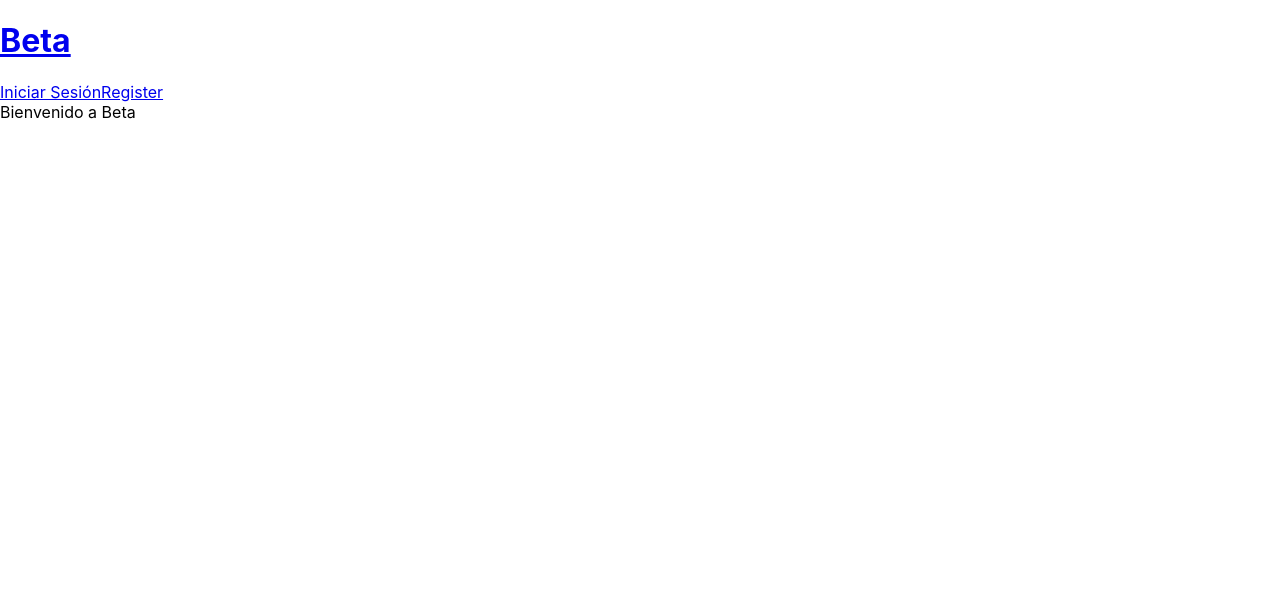
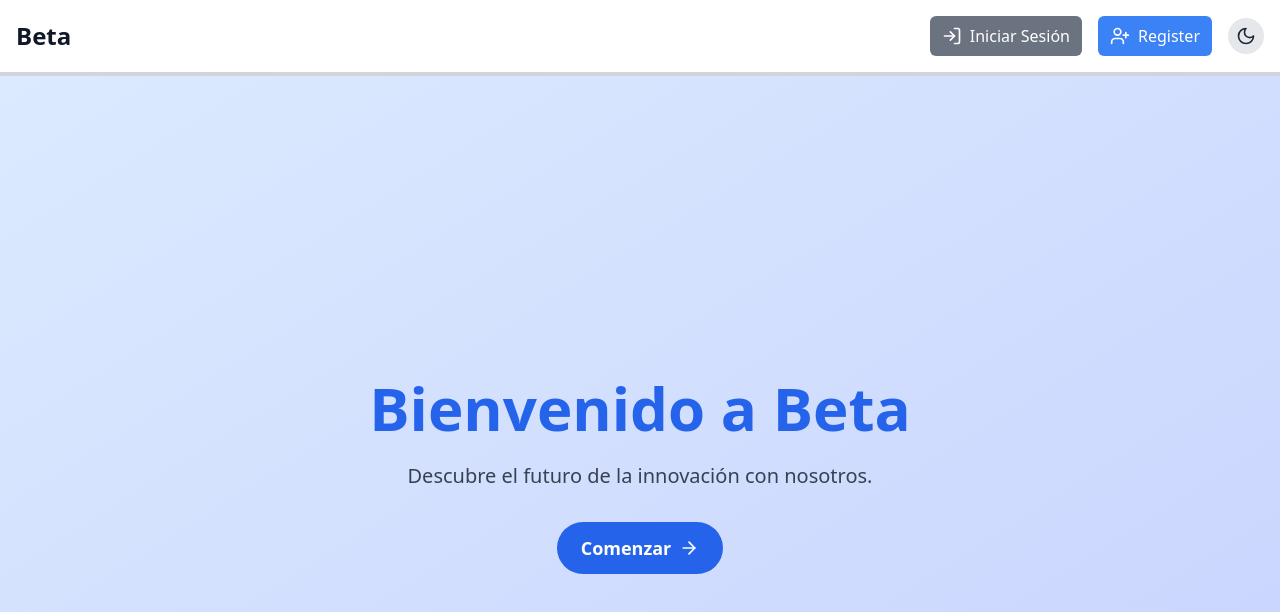
Before and after one commit to jonathan1173/__Beta-Frontend, a React (Create React App) app: page / in a window 1280 px wide. Shown: the top 612 px of the page. Built offline with nearby package versions, Linux system fonts and the light colour scheme.

Commit message:
estilizando el navbar,login y register

```diff
--- a/package.json
+++ b/package.json
@@ -11,6 +11,7 @@
     "lucide": "^0.456.0",
     "lucide-react": "^0.456.0",
     "motion": "^11.11.15",
+    "next-themes": "^0.4.3",
     "react": "^18.3.1",
     "react-dom": "^18.3.1",
     "react-router-dom": "^6.28.0",
@@ -40,5 +41,8 @@
       "last 1 firefox version",
       "last 1 safari version"
     ]
+  },
+  "devDependencies": {
+    "tailwindcss": "^3.4.14"
   }
 }
--- a/src/App.js
+++ b/src/App.js
@@ -1,6 +1,7 @@
 import React from 'react';
 import { BrowserRouter, Routes, Route } from 'react-router-dom';
 import { AuthProvider } from './contexts/AuthContext';
+import { DarkModeProvider } from './contexts/DarkModeContext';
 import Dashboard from './Pages/Dashboard';
 import Register from './Pages/Register';
 import Login from './Pages/login';
@@ -11,6 +12,7 @@ import Home from './Pages/Home';
 function App() {
   return (
     <BrowserRouter>
+      <DarkModeProvider>
         <AuthProvider>
           <NavBar />
           <Routes>
@@ -24,6 +26,7 @@ function App() {
             </Route>
           </Routes>
         </AuthProvider>
+      </DarkModeProvider>
     </BrowserRouter>
   );
 }
--- a/src/Pages/Dashboard.js
+++ b/src/Pages/Dashboard.js
@@ -1,11 +1,9 @@
 import React from 'react';
-import LogoutButton from '../components/LogoutButton';
 
 const Dashboard = () => {
   return (
     <div>
       <h1>Dashboard</h1>
-      <LogoutButton />
     </div>
   );
 };
--- a/src/Pages/Home.js
+++ b/src/Pages/Home.js
@@ -1,7 +1,44 @@
-export default function Home(){
-    return(
-        <div>
-            Bienvenido a Beta
-        </div>
-    )
+import React from 'react'
+import { motion } from 'framer-motion'
+import { ArrowRight } from 'lucide-react'
+import {Link } from 'react-router-dom'
+
+export default function Home() {
+  return (
+    <div className="min-h-screen bg-gradient-to-br from-blue-100 to-indigo-200 dark:from-gray-900 dark:to-indigo-950 flex items-center justify-center px-4">
+      <motion.div
+        initial={{ opacity: 0, y: -20 }}
+        animate={{ opacity: 1, y: 0 }}
+        transition={{ duration: 0.8 }}
+        className="text-center"
+      >
+        <motion.h1
+          className="text-4xl md:text-6xl font-bold text-blue-600 dark:text-blue-400 mb-6"
+          initial={{ scale: 0.5 }}
+          animate={{ scale: 1 }}
+          transition={{ delay: 0.2, type: 'spring', stiffness: 120 }}
+        >
+          Bienvenido a Beta
+        </motion.h1>
+        <motion.p
+          className="text-xl text-gray-700 dark:text-gray-300 mb-8"
+          initial={{ opacity: 0 }}
+          animate={{ opacity: 1 }}
+          transition={{ delay: 0.5 }}
+        >
+          Descubre el futuro de la innovación con nosotros.
+        </motion.p>
+        <motion.div
+          initial={{ opacity: 0, y: 20 }}
+          animate={{ opacity: 1, y: 0 }}
+          transition={{ delay: 0.8 }}
+        >
+          <Link to="/login" className="inline-flex items-center px-6 py-3 text-lg font-semibold text-white bg-blue-600 rounded-full hover:bg-blue-700 transition-colors duration-300">
+            Comenzar
+            <ArrowRight className="ml-2 h-5 w-5" />
+          </Link>
+        </motion.div>
+      </motion.div>
+    </div>
+  )
 }
--- /dev/null
+++ b/src/components/DarkModeToggle.js
@@ -0,0 +1,27 @@
+'use client'
+
+import React, { useContext } from 'react'
+import { DarkModeContext } from '../contexts/DarkModeContext'
+import { motion } from 'framer-motion'
+import { Moon, Sun } from 'lucide-react'
+
+const DarkModeToggle = () => {
+  const { isDarkMode, toggleDarkMode } = useContext(DarkModeContext)
+
+  return (
+    <motion.button
+      onClick={toggleDarkMode}
+      className="p-2 bg-gray-200 dark:bg-gray-700 text-gray-800 dark:text-white rounded-full"
+      whileHover={{ scale: 1.1 }}
+      whileTap={{ scale: 0.9 }}
+    >
+      {isDarkMode ? (
+        <Sun className="w-5 h-5" />
+      ) : (
+        <Moon className="w-5 h-5" />
+      )}
+    </motion.button>
+  )
+}
+
+export default DarkModeToggle
--- a/src/components/NavBar.js
+++ b/src/components/NavBar.js
@@ -1,37 +1,74 @@
+'use client'
+
 import React from "react"
 import LogoutButton from "./LogoutButton"
 import { Link } from "react-router-dom"
 import { useAuth } from "../contexts/AuthContext"
+import DarkModeToggle from "./DarkModeToggle"
+import { motion } from "framer-motion"
+import { Award, LogIn, UserPlus } from 'lucide-react'
 
 export default function NavBar() {
   const { isAuthenticated } = useAuth()
 
   return (
-    <header className="bg-gray-800 text-white p-4">
-      <div className="container mx-auto flex justify-between items-center">
-        <Link to="/dashboard">
-          <h1 className="text-2xl font-bold">Beta</h1>
-        </Link>
-        <nav>
+    <motion.header
+      initial={{ opacity: 0, y: -50 }}
+      animate={{ opacity: 1, y: 0 }}
+      transition={{ duration: 0.5 }}
+      className="bg-white dark:bg-gray-950 text-gray-900 dark:text-white shadow-md border-b-4 border-gray-300"
+    >
+      <div className="container mx-auto px-4 py-4 flex items-center justify-between">
+        <motion.div
+          whileHover={{ scale: 1.05 }}
+          whileTap={{ scale: 0.95 }}
+        >
+          <Link to="/dashboard" className="text-2xl font-bold hover:text-blue-600 dark:hover:text-blue-400 transition-colors">
+            <h1>Beta</h1>
+          </Link>
+
+        </motion.div>
+        <nav className="flex items-center space-x-4">
           {isAuthenticated ? (
             <div className="flex items-center space-x-4">
-              <Link to="challenges/" className="hover:text-gray-300 transition-colors">
-                Challenges
-              </Link>
+              <motion.div
+                whileHover={{ scale: 1.05 }}
+                whileTap={{ scale: 0.95 }}
+              >
+                <Link to="challenges/" className="flex items-center space-x-2 px-3 py-2 rounded-md hover:bg-gray-200 dark:hover:bg-gray-700 transition-colors">
+                  <Award className="w-5 h-5" />
+                  <span>Challenges</span>
+                </Link>
+              </motion.div>
               <LogoutButton />
             </div>
           ) : (
             <div className="flex items-center space-x-4">
-              <Link to="/login" className="hover:text-gray-300 transition-colors">
-                Iniciar Sesión
-              </Link>
-              <Link to="/register" className="hover:text-gray-300 transition-colors">
-                Register
-              </Link>
+              <motion.div
+                whileHover={{ scale: 1.05 }}
+                whileTap={{ scale: 0.95 }}
+              >
+                <Link to="/login" className="flex items-center space-x-2 px-3 py-2 rounded-md text-white bg-gray-500 hover:bg-gray-600 dark:hover:bg-gray-700 transition-colors">
+                  <LogIn className="w-5 h-5" />
+                  <span>Iniciar Sesión</span>
+                </Link>
+              </motion.div>
+              <motion.div
+                whileHover={{ scale: 1.05 }}
+                whileTap={{ scale: 0.95 }}
+              >
+                <Link to="/register" className="flex items-center space-x-2 px-3 py-2 rounded-md bg-blue-500 hover:bg-blue-600 text-white transition-colors">
+                  <UserPlus className="w-5 h-5" />
+                  <span>Register</span>
+                </Link>
+              </motion.div>
+
             </div>
           )}
+          <DarkModeToggle />
+
         </nav>
       </div>
-    </header>
+    </motion.header>
   )
 }
--- /dev/null
+++ b/src/contexts/DarkModeContext.js
@@ -0,0 +1,48 @@
+// DarkModeContext.js
+import React, { createContext, useState, useEffect } from 'react';
+
+// Crear el contexto
+export const DarkModeContext = createContext();
+
+// Proveedor de contexto para envolver la aplicación
+export const DarkModeProvider = ({ children }) => {
+  // Estado para almacenar si el modo oscuro está activado
+  const [isDarkMode, setIsDarkMode] = useState(() => {
+    const savedMode = localStorage.getItem('darkMode');
+    if (savedMode !== null) return savedMode === 'true';
+    return window.matchMedia && window.matchMedia('(prefers-color-scheme: dark)').matches;
+  });
+
+  // Efecto para cargar la preferencia guardada en el localStorage
+  useEffect(() => {
+    const savedMode = localStorage.getItem('darkMode');
+    if (savedMode) {
+      setIsDarkMode(savedMode === 'true');
+    } else {
+      // Si no hay preferencia guardada, verificar si el usuario tiene una preferencia del sistema
+      setIsDarkMode(window.matchMedia && window.matchMedia('(prefers-color-scheme: dark)').matches);
+    }
+  }, []);
+
+  // Efecto para aplicar el modo oscuro al body y guardarlo en el localStorage
+  useEffect(() => {
+    if (isDarkMode) {
+      document.documentElement.classList.add('dark');
+      localStorage.setItem('darkMode', 'true');
+    } else {
+      document.documentElement.classList.remove('dark');
+      localStorage.setItem('darkMode', 'false');
+    }
+  }, [isDarkMode]);
+
+  // Función para alternar entre modo oscuro y claro
+  const toggleDarkMode = () => {
+    setIsDarkMode((prev) => !prev);
+  };
+
+  return (
+    <DarkModeContext.Provider value={{ isDarkMode, toggleDarkMode }}>
+      {children}
+    </DarkModeContext.Provider>
+  );
+};
--- a/src/index.css
+++ b/src/index.css
@@ -1,13 +1,3 @@
-body {
-  margin: 0;
-  font-family: -apple-system, BlinkMacSystemFont, 'Segoe UI', 'Roboto', 'Oxygen',
-    'Ubuntu', 'Cantarell', 'Fira Sans', 'Droid Sans', 'Helvetica Neue',
-    sans-serif;
-  -webkit-font-smoothing: antialiased;
-  -moz-osx-font-smoothing: grayscale;
-}
-
-code {
-  font-family: source-code-pro, Menlo, Monaco, Consolas, 'Courier New',
-    monospace;
-}
+@tailwind base;
+@tailwind components;
+@tailwind utilities;
--- /dev/null
+++ b/tailwind.config.js
@@ -0,0 +1,9 @@
+/** @type {import('tailwindcss').Config} */
+module.exports = {
+  content: ["./src/**/*.{html,js}"],
+  theme: {
+    extend: {},
+  },
+  darkMode: 'class',
+  plugins: [],
+}
```
Also changed, not shown: src/logo.svg (deleted), 1 other file (tests, documents, lock files or other folders). Lines whose indentation alone changed are shown as unchanged.
